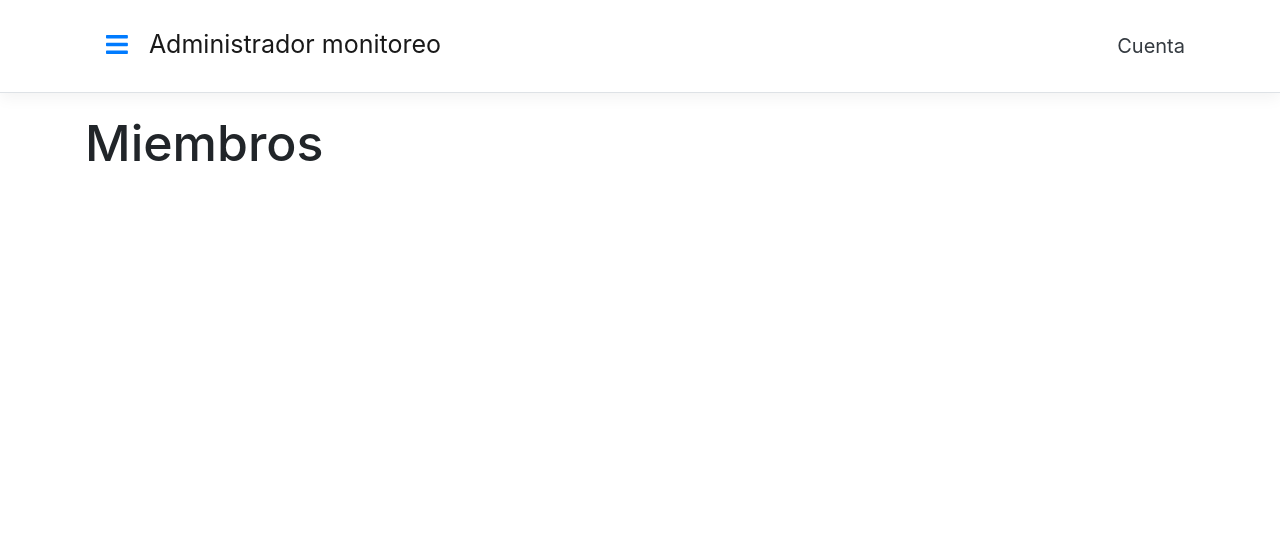
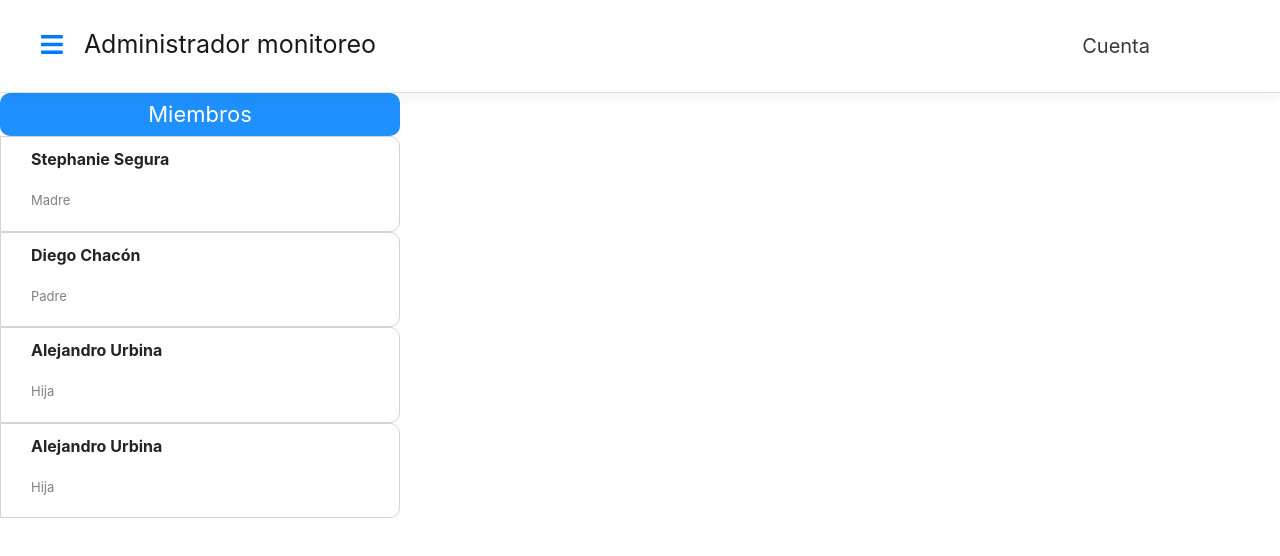
Before and after one commit to Michelle3009/FaceRecognition, a React (Create React App) app in the folder FaceRecognition/ClientApp/: page /miembros in a window 1280 px wide. Shown: the top 556 px of the page. Built offline with nearby package versions, Linux system fonts and the light colour scheme.

Commit message:
miembros

```diff
--- a/FaceRecognition/ClientApp/src/App.js
+++ b/FaceRecognition/ClientApp/src/App.js
@@ -40,7 +40,7 @@ import Historial from './components/Historial/Historial'
 import Home from '../src/components/pages/Home'
 import Categoria from '../src/components/pages/Categoria'
 import Miembros from '../src/components/pages/Miembros'
-import WebCam from '../src/components/pages/WebCam'
+import Camera from '../src/components/pages/WebCam'
 import './custom.css'
 
 export default class App extends Component {
@@ -57,7 +57,7 @@ export default class App extends Component {
                         <Route path='/categoria' component={Categoria} />
                         <Route path='/miembros' component={Miembros} />
                         <Route path='/historial' component={Historial} />
-                        <Route path='/webcam' component={WebCam} />
+                        <Route path='/webCam' component={Camera} />
 
                     </Switch>
 
--- /dev/null
+++ b/FaceRecognition/ClientApp/src/Endpoint/images.js
@@ -0,0 +1,25 @@
+//import { createStateProvider } from 'react-endpoint'
+
+//import { fetchCsrfCookie } from '../helpers'
+
+/*
+export function imageEndpoint(url) {
+    api.ImagesController.sendImage(url).then((response) => {
+        if (response.status === 200) {
+            this.setUser(response.data.user)
+        } else if (response.status !== 401) {
+            window.console.error('error when calling user.current()', response)
+        }
+
+    })
+}*/
+export function imageEndpoint(url) {
+    let imageUrl = {
+        Url: url
+    }
+    fetch('/api/images', {
+        method: 'POST',
+        headers: { 'Content-type': 'application/json' },
+        body: JSON.stringify(imageUrl)
+    }).then((result) => console.log(result)).catch(console.log)
+}
--- a/FaceRecognition/ClientApp/src/components/SidebarData.js
+++ b/FaceRecognition/ClientApp/src/components/SidebarData.js
@@ -35,7 +35,7 @@ export const SidebarData = [
     },
     {
         title: 'WebCam',
-        path: '/webcam',
+        path: '/webCam',
         icon: <FaIcons.FaCamera />,
         cName: 'nav-text'
 
--- /dev/null
+++ b/FaceRecognition/ClientApp/src/components/Styles/miembros.css
@@ -0,0 +1,82 @@
+.container {
+    padding: 0;
+    margin: 0;
+    width: 100%;
+}
+.mb-3 {
+    margin-bottom: 0 !important;
+
+}
+.title {
+    margin: 5px;
+}
+.containerMiembros {
+    elevation: 2;
+    width: 400px;
+    height: 100%;
+    display: flex;
+    background-color: white;
+    flex-direction: column;
+}
+label {
+    font-size: 22px;
+    color: white;
+}
+.divMiembros {
+    display: flex;
+    border-bottom-right-radius: 10px;
+    border-top-right-radius: 10px;
+    flex-direction: row;
+    scroll-behavior: auto;
+    border-width: 1px;
+    border-color: lightgray;
+    border-style: solid;
+}
+.divMiembros:hover {
+    background-color: #F0F0F0;
+}
+.clickMiembros {
+    background-color: #F0F0F0;
+}
+html {
+    width: 100%;
+}
+body {
+    width: 100%
+}
+.containerImage {
+    display: flex;
+    flex-wrap: wrap;
+}
+.miembro {
+    display: flex;
+    flex-direction: column;
+}
+    .nombre{
+        margin-top: 10px;
+        font-weight: bold;
+        font-size: medium;
+
+    }
+    .parentesco {
+        color: gray;
+        font-size: small;
+    }
+.headerDiv {
+    background-color: dodgerblue;
+    display: flex;
+    justify-content:center;
+    border-radius:10px;
+}
+.containerInfo {
+    width: calc(100% - 400px)
+}
+.containerDivMiembros {
+    display: flex;
+    flex-direction: row;
+}
+.containerData {
+    margin: 30px;
+    background-color: red;
+
+}
--- a/FaceRecognition/ClientApp/src/components/pages/Miembros.js
+++ b/FaceRecognition/ClientApp/src/components/pages/Miembros.js
@@ -1,12 +1,60 @@
-import React from 'react'
+import React, { useState } from 'react'
+import '../Styles/miembros.css';
+import Icon from '@material-ui/core/Icon';
 
-function Miembros() {
+const data = [{
+    id: 1, nombre: "Stephanie Segura", parentesco: "Madre", images: ["https://www.ashoka.org/sites/default/files/styles/medium_1600x1000/public/thumbnails/images/daniela-kreimer.jpg",
+    "https://cdnb.20m.es/sites/112/2019/04/cara6-620x618.jpg"]
+}, { id: 2, nombre: "Diego Chacón", parentesco: "Padre", images: [] },
+    { id: 3, nombre: "Alejandro Urbina", parentesco: "Hija", images: [] }, { id: 4, nombre: "Alejandro Urbina", parentesco: "Hija", images: []}]
+
+export default function Miembros() {
+
+    const [name, setName] = useState("");
+    const [divSelected, setDivSelected] = useState(0)
+    const [classNameMiembros, setClassNameMiembros] = useState("")
+    const [ListImages, setListImages] = useState([])
+    const changeName= (e, newName, images)=>{
+        setName(newName)
+        setDivSelected(e.target.id)
+        setListImages(images)
+        if (divSelected == 0) {
+            console.log(e.target.id)
+            document.getElementById(e.target.id).className = "divMiembros clickMiembros"
+        }else if (e.target.id != divSelected) {
+            document.getElementById(divSelected).className = "divMiembros"
+            document.getElementById(e.target.id).className = "divMiembros clickMiembros"
+        }
+    }
     return (
+    <div className="containerDivMiembros">
+        <div className="containerMiembros">
+                <div className="headerDiv">
+                    <label className="title">Miembros</label>
+            </div>
+            {data.map(
+                (element) => {
+                    return (
+                        <div className={`divMiembros`} key={element.id} id={element.id} onClick={(e)=>changeName(e, element.nombre, element.images)}>
+                    <Icon className="fas fa-user" color="primary" />
+                    <div className="miembro">
+                        <p className="nombre">{element.nombre}</p>
+                        <p className="parentesco" >{element.parentesco}</p>
+                    </div>
+                </div>)
 
-        <div>
-            <h1>Miembros</h1>
+            })}
         </div>
-
+            <div className="containerInfo">
+                <div className="containerData">
+                    {name == "" ? <p> </p> : <p>{name}</p>}
+                    <div className="containerImage">
+                        {ListImages.map((image) => {
+                            return (<img src={image} height="200px" width="200px" style={{ margin: '10px 5px'}} />)
+                        })}
+                    </div>
+                </div>
+        </div>
+     </div>
     )
 }
-export default Miembros
--- a/FaceRecognition/ClientApp/src/components/pages/WebCam.js
+++ b/FaceRecognition/ClientApp/src/components/pages/WebCam.js
@@ -1,12 +1,62 @@
-import React from 'react'
+import React, { Component } from 'react';
+//import { DetectFaceExtract } from './azure.js'
+import { Button } from 'reactstrap';
+import { iframe } from "react-webcam";
+import Webcam from 'webcam-easy';
+/*import { uploadImage } from '../../firebase/images.service'
+import { imageEndpoint } from '../../Endpoint/images'*/
+import camControl  from 'ip-cam-control'
+export default class Camera extends Component {
+    static displayName = Camera.name;
+    constructor(props) {
 
-function WebCam() {
-    return (
+        super(props)
+        this.webcamRef = React.createRef(null);
+        this.state = { image: '' }
+    }
 
-        <div>
-            <h1>WebCam</h1>
-        </div>
+    getFileExtension(filename) {
+        return filename.slice((filename.lastIndexOf(".") - 1 >>> 0) + 2);
+    }
+    /*test() {
+        let cam = new Webcam()
+        cam.snap(function (data_uri) {
+        // display results in page
 
-    )
+        document.getElementById('"main"').innerHTML =
+            '<img src="' + data_uri + '"/>';
+        });
+    }*/
+    counter() {
+
+        /*setInterval(() => {
+            const imageSrc = this.webcamRef.current.getScreenshot();
+
+        }, 1000);*//*
+        const imageSrc = this.webcamRef.current.getScreenshot();
+        const result = uploadImage(imageSrc, this.getFileExtension(imageSrc))
+        result.then((res) => imageEndpoint(res))*/
+
+        var camSettings = {
+            led: true,
+            motionDetection: true,
+            allowMobileStreaming: true
+        }
+
+        /*camControl.editCamSettings('http://192.168.100.4:8080/video', '80', 'Admin', '12345', camSettings, function (err) {
+            if (err) throw err;
+        });*/
+
+    }
+
+    render() {
+
+
+        return (
+            <div>
+                <img src="http://192.168.100.4:8080/video" width="600px" height="600px" />
+                 <input type="submit" value="Probar" />
+            </div>
+        );
+    }
 }
-export default WebCam
--- a/FaceRecognition/ClientApp/src/firebase/conf.js
+++ b/FaceRecognition/ClientApp/src/firebase/conf.js
@@ -3,6 +3,7 @@ import firebase from 'firebase'
 import 'firebase/storage'
 import 'firebase/firestore';
 import 'firebase/auth';
+
 var firebaseConfig = {
     apiKey: "AIzaSyA2VacjLpXxzT0hrBzojL5LvLUGyWGSWYI",
     authDomain: "face-recognition-cffc0.firebaseapp.com",
--- a/FaceRecognition/ClientApp/src/firebase/images.service.js
+++ b/FaceRecognition/ClientApp/src/firebase/images.service.js
@@ -1,5 +1,4 @@
 import firebase from "./conf";
-
 
 var idDoc = "";
 export function uploadImage(filePath, type) {
```
Also changed, not shown: FaceRecognition/ClientApp/src/components/Home.js (deleted, +0 -45 lines), package.json (+6 -1 lines), 2 other files (tests, documents, lock files or other folders).
